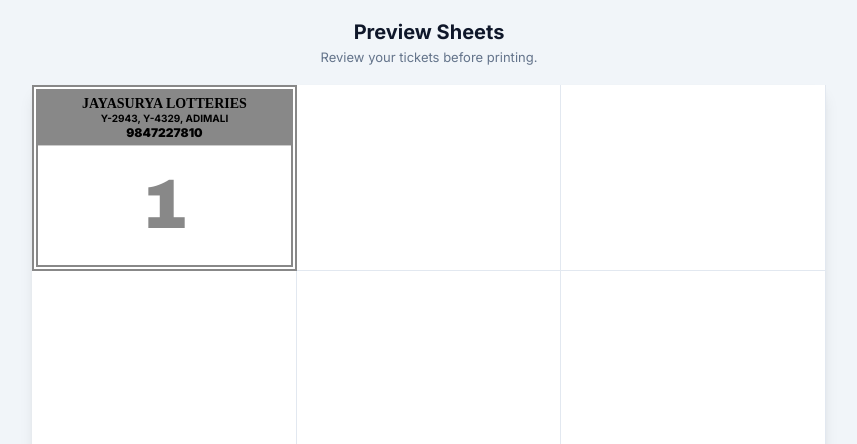
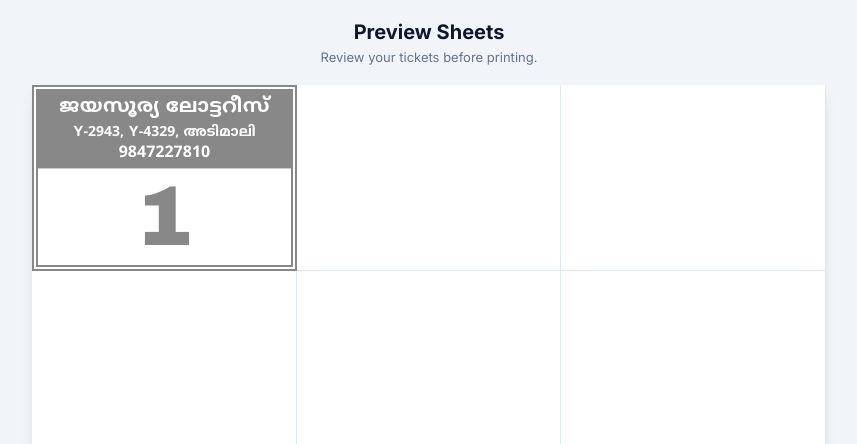
Before and after one commit to jayasuryashaju/ticket-number-printer, a Flask app: template templates/print_view.html in a window 1280 px wide. Shown: the top 444 px of the page, without its empty margins (211-1068 px from the left). Run offline with Flask 3, Linux system fonts and the light colour scheme; the template is opened without the code that fills it: most values are stand-ins (such as "Sample title", 1, 10 or a date in 2020).

Commit message:
updated address to malayalam

```diff
--- a/templates/print_view.html
+++ b/templates/print_view.html
@@ -7,7 +7,7 @@
 
     <link rel="preconnect" href="https://fonts.googleapis.com">
     <link rel="preconnect" href="https://fonts.gstatic.com" crossorigin>
-    <link href="https://fonts.googleapis.com/css2?family=Inter:wght@400;600;700;900&display=swap" rel="stylesheet">
+    <link href="https://fonts.googleapis.com/css2?family=Inter:wght@400;600;700;900&family=Noto+Sans+Malayalam:wght@400;700;900&display=swap" rel="stylesheet">
 
     <style>
         :root {
@@ -71,23 +71,25 @@
         }
 
         .shop-name {
-            font-family: "Times New Roman", serif;
+            font-family: 'Noto Sans Malayalam', 'Inter', sans-serif;
             font-weight: 900;
-            text-transform: uppercase;
-            color: black;
-            line-height: 1.1;
-            font-size: clamp(8px, 1.5vw, 14px);
+            color: white;
+            line-height: 1.2;
+            font-size: clamp(11px, 2.2vw, 20px);
+            letter-spacing: 0.3px;
         }
         .details {
-            font-weight: bold;
-            color: black;
-            margin: 1px 0;
-            font-size: clamp(6px, 1.2vw, 10px);
+            font-family: 'Noto Sans Malayalam', 'Inter', sans-serif;
+            font-weight: 700;
+            color: white;
+            margin: 2px 0;
+            font-size: clamp(8px, 1.6vw, 14px);
         }
         .phone {
-            font-weight: 800;
-            color: black;
-            font-size: clamp(8px, 1.4vw, 12px);
+            font-family: 'Noto Sans Malayalam', 'Inter', sans-serif;
+            font-weight: 900;
+            color: white;
+            font-size: clamp(10px, 1.8vw, 16px);
         }
 
         .number-area {
@@ -105,13 +107,12 @@
             background: transparent;
             line-height: 0.9;
 
-            /* UPDATED: Reduced from 12vw to 10vw for better mobile fit */
-            font-size: 10vw;
+            font-size: 12vw;
         }
 
         /* Desktop override: Reduced cap from 85px to 70px for screen viewing */
         @media (min-width: 800px) {
-            .lottery-number { font-size: 70px; }
+            .lottery-number { font-size: 85px; }
             .ticket-sheet { --border-w: 6px; }
         }
 
@@ -182,13 +183,12 @@
                 border-width: 6px !important;
             }
 
-            .shop-name { font-size: 14px !important; }
-            .details { font-size: 10px !important; }
-            .phone { font-size: 12px !important; }
+            .shop-name { font-size: 20px !important; }
+            .details { font-size: 14px !important; }
+            .phone { font-size: 16px !important; }
 
             .lottery-number {
-                /* UPDATED: Reduced from 85px to 75px for safer printing margins */
-                font-size: 75px !important;
+                font-size: 85px !important;
             }
 
             .header { -webkit-print-color-adjust: exact; print-color-adjust: exact; }
@@ -214,8 +214,8 @@
         ">
 
             <div class="header" style="background-color: {{ ticket.bg_color }};">
-                <div class="shop-name">JAYASURYA LOTTERIES</div>
-                <div class="details">Y-2943, Y-4329, ADIMALI</div>
+                <div class="shop-name">ജയസൂര്യ ലോട്ടറീസ്</div>
+                <div class="details">Y-2943, Y-4329, അടിമാലി</div>
                 <div class="phone">9847227810</div>
             </div>
 
```
